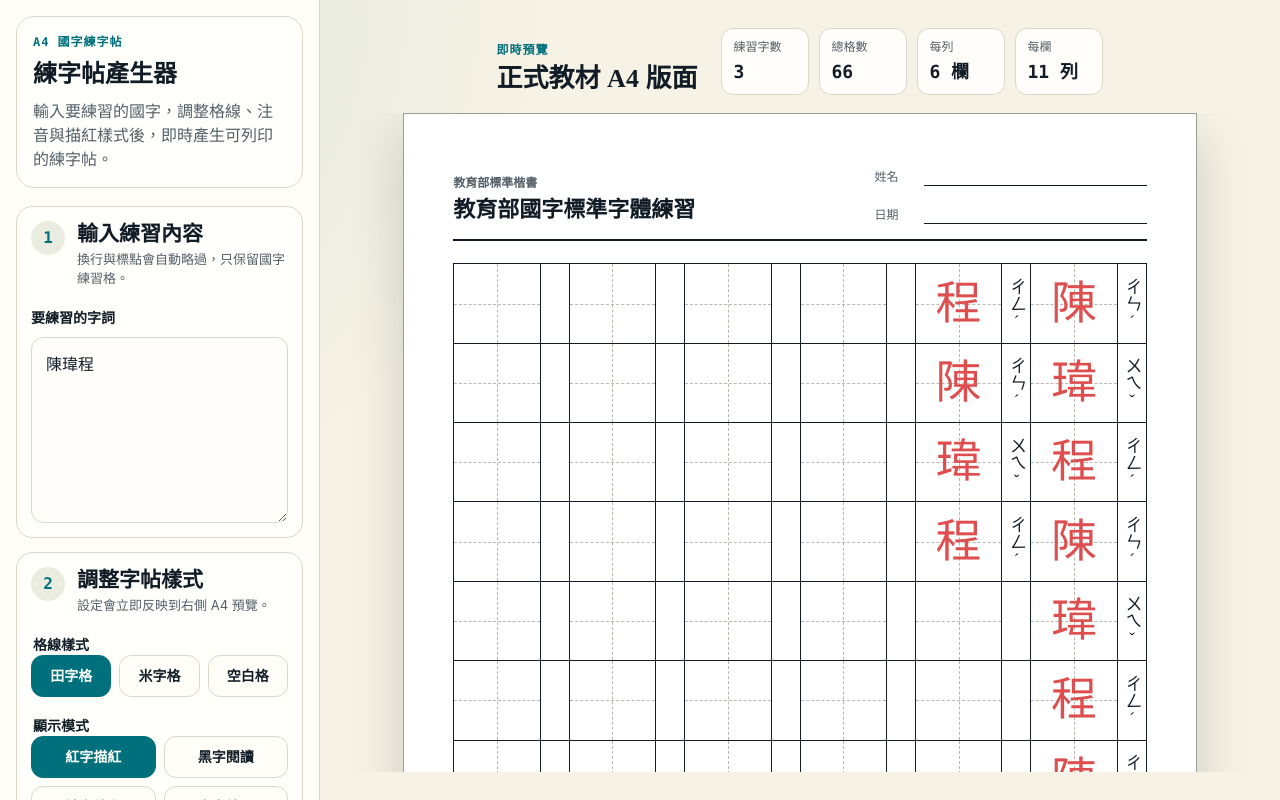
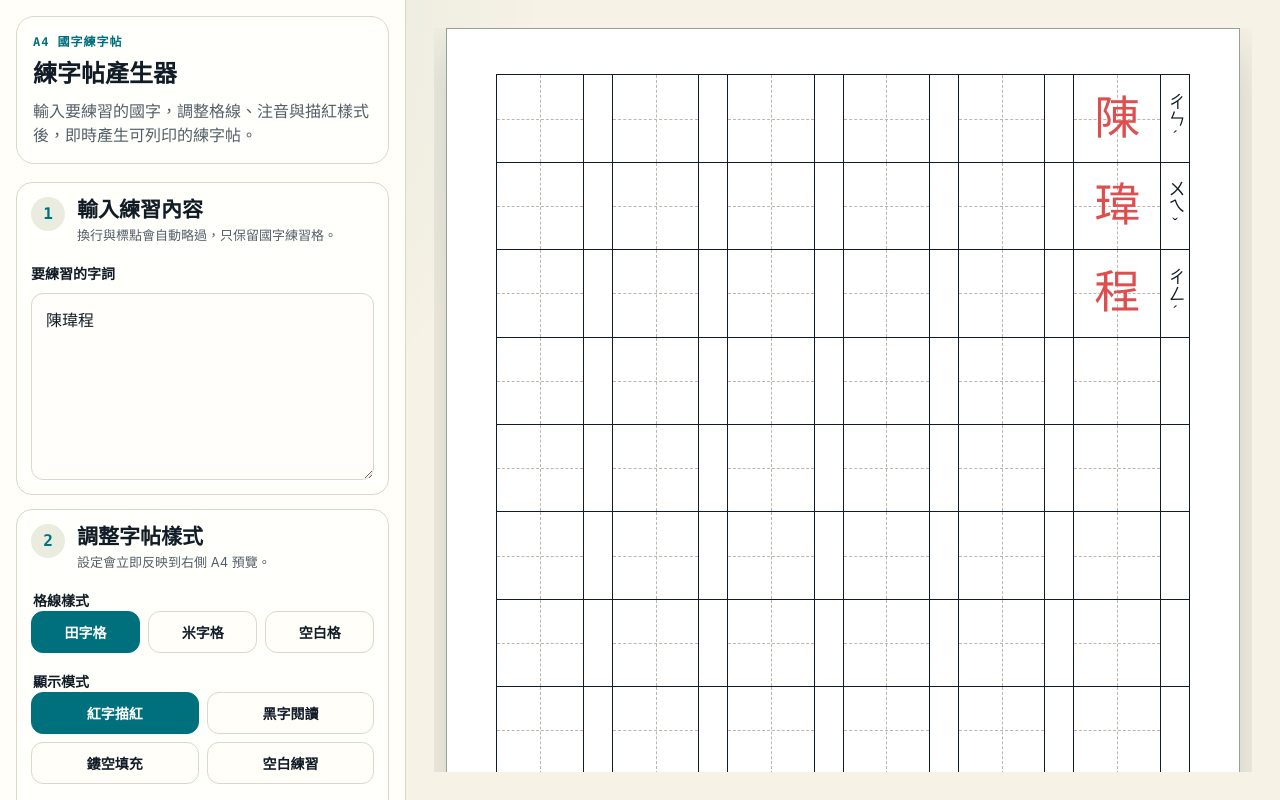
Before and after one commit to Hank076/copybook, a plain HTML site: page index.html in a window 1280 px wide. Drawn offline with Linux system fonts and the light colour scheme; a web font is replaced by a local one.

Commit message:
feat: square cells, auto A4 pagination, and layout tweaks
- constrain practice cells to squares via aspect-ratio
- default whole-sentence repeat to 0 (sentence shown once, repeat = extra copies)
- remove preview toolbar and on-sheet title banner to save space
- cap left control panel at one third of viewport width
- paginate into multiple A4 sheets when rows exceed page height instead of stretching a single sheet

```diff
--- a/app.js
+++ b/app.js
@@ -7,7 +7,16 @@ const state = {
 };
 
 const { buildPracticeItems, calculateTargetRows, contextKeyFor, parsePhoneticData } = window.CopybookCore;
-const COPY_GRID_HEIGHT_MM = 231;
+
+const PAGE = {
+  widthMm: 210,
+  heightMm: 297,
+  padHorizontalMm: 13,
+  padVerticalMm: 12,
+  bpmfPx: 28,
+  cellBorderPx: 1.2,
+};
+const PX_TO_MM = 25.4 / 96;
 
 const els = {
   textInput: document.querySelector("#textInput"),
@@ -15,17 +24,22 @@ const els = {
   fontSizeValue: document.querySelector("#fontSizeValue"),
   repeatCount: document.querySelector("#repeatCount"),
   columnCount: document.querySelector("#columnCount"),
-  columnCountValue: document.querySelector("#columnCountValue"),
   rowCount: document.querySelector("#rowCount"),
-  rowCountValue: document.querySelector("#rowCountValue"),
-  characterCount: document.querySelector("#characterCount"),
-  cellCount: document.querySelector("#cellCount"),
   bpmfToggle: document.querySelector("#bpmfToggle"),
   fillPageToggle: document.querySelector("#fillPageToggle"),
   printButton: document.querySelector("#printButton"),
   status: document.querySelector("#status"),
-  grid: document.querySelector("#grid"),
+  sheetFit: document.querySelector("#sheetFit"),
 };
+
+function maxRowsPerPage(columns, showBpmf) {
+  const gridWidthMm = PAGE.widthMm - PAGE.padHorizontalMm * 2;
+  const squareSideMm = gridWidthMm / columns - (showBpmf ? PAGE.bpmfPx * PX_TO_MM : 0);
+  const rowPitchMm = squareSideMm + PAGE.cellBorderPx * PX_TO_MM;
+  const usableHeightMm = PAGE.heightMm - PAGE.padVerticalMm * 2;
+
+  return Math.max(1, Math.floor(usableHeightMm / rowPitchMm));
+}
 
 function selectedValue(name) {
   return document.querySelector(`input[name="${name}"]:checked`).value;
@@ -153,7 +167,8 @@ function clampNumber(input, min, max, fallback) {
 
 function render() {
   const chars = charactersFromText(els.textInput.value);
-  const repeat = clampNumber(els.repeatCount, 1, 12, 1);
+  const repeat = clampNumber(els.repeatCount, 0, 12, 0);
+  const sentenceCount = repeat + 1;
   const columns = clampNumber(els.columnCount, 4, 8, 6);
   const preferredRows = clampNumber(els.rowCount, 8, 18, 11);
   const fontSize = Number.parseInt(els.fontSize.value, 10);
@@ -166,21 +181,15 @@ function render() {
   els.fontSizeValue.textContent = String(fontSize);
   els.repeatCount.value = String(repeat);
   els.columnCount.value = String(columns);
-  els.columnCountValue.textContent = String(columns);
   els.rowCount.value = String(preferredRows);
-  els.characterCount.textContent = String(chars.length);
-  els.grid.className = `grid ${gridStyle} ${inkMode}${showBpmf ? "" : " no-bpmf"}`;
-  els.grid.style.setProperty("--columns", String(columns));
-  els.grid.style.removeProperty("--rows");
-  els.grid.textContent = "";
 
-  const basePracticeItems = buildPracticeItems(chars, repeat);
-  const targetRows = calculateTargetRows(basePracticeItems.length, columns, preferredRows);
-  const targetCellCount = columns * targetRows;
-  const practiceItems = buildPracticeItems(chars, repeat, fillPage ? targetCellCount : undefined);
-  const cellHeight = COPY_GRID_HEIGHT_MM / targetRows;
+  const gridClassName = `grid ${gridStyle} ${inkMode}${showBpmf ? "" : " no-bpmf"}`;
+  const basePracticeItems = buildPracticeItems(chars, sentenceCount);
+  const totalRows = calculateTargetRows(basePracticeItems.length, columns, preferredRows);
+  const totalCellCount = columns * totalRows;
+  const practiceItems = buildPracticeItems(chars, sentenceCount, fillPage ? totalCellCount : undefined);
 
-  practiceItems.forEach(({ char, sourceIndex }) => {
+  const cells = practiceItems.map(({ char, sourceIndex }) => {
     const contextKey = contextKeyFor(chars, sourceIndex);
     const readings = state.readings.get(char) || [];
     const reading = selectedReadingFor(char, contextKey);
@@ -189,17 +198,31 @@ function render() {
       missing.add(char);
     }
 
-    els.grid.append(createCell(char, contextKey, reading, fontSize, readings.length > 1));
+    return createCell(char, contextKey, reading, fontSize, readings.length > 1);
   });
 
-  for (let index = practiceItems.length; index < targetCellCount; index += 1) {
-    els.grid.append(createPracticeCell());
+  for (let index = practiceItems.length; index < totalCellCount; index += 1) {
+    cells.push(createPracticeCell());
   }
 
-  els.cellCount.textContent = String(targetCellCount);
-  els.rowCountValue.textContent = String(targetRows);
-  els.grid.style.setProperty("--rows", String(targetRows));
-  els.grid.style.setProperty("--cell-height", `${cellHeight.toFixed(3)}mm`);
+  const rowsPerPage = maxRowsPerPage(columns, showBpmf);
+  els.sheetFit.textContent = "";
+
+  for (let rowOffset = 0; rowOffset < totalRows; rowOffset += rowsPerPage) {
+    const pageRows = Math.min(rowsPerPage, totalRows - rowOffset);
+    const grid = document.createElement("div");
+    grid.className = gridClassName;
+    grid.style.setProperty("--columns", String(columns));
+    grid.style.setProperty("--rows", String(pageRows));
+
+    const start = rowOffset * columns;
+    grid.append(...cells.slice(start, start + pageRows * columns));
+
+    const sheet = document.createElement("article");
+    sheet.className = "sheet";
+    sheet.append(grid);
+    els.sheetFit.append(sheet);
+  }
 
   updateStatus(Array.from(missing));
 }
@@ -222,7 +245,7 @@ function bindEvents() {
   }
 
   els.printButton.addEventListener("click", () => window.print());
-  els.grid.addEventListener("click", handleGridClick);
+  els.sheetFit.addEventListener("click", handleGridClick);
 }
 
 function handleGridClick(event) {
--- a/index.html
+++ b/index.html
@@ -87,7 +87,7 @@
 
             <label class="field">
               <span>整句重複次數</span>
-              <input id="repeatCount" type="number" min="1" max="12" value="5">
+              <input id="repeatCount" type="number" min="0" max="12" value="0">
             </label>
           </div>
         </section>
@@ -110,47 +110,8 @@
       </aside>
 
       <section class="preview-stage" aria-label="練字帖預覽" data-od-id="preview-stage">
-        <div class="preview-toolbar" aria-label="預覽摘要">
-          <div>
-            <p class="eyebrow">即時預覽</p>
-            <h2>正式教材 A4 版面</h2>
-          </div>
-          <dl class="preview-stats">
-            <div>
-              <dt>練習字數</dt>
-              <dd id="characterCount">0</dd>
-            </div>
-            <div>
-              <dt>總格數</dt>
-              <dd id="cellCount">0</dd>
-            </div>
-            <div>
-              <dt>每列</dt>
-              <dd><span id="columnCountValue">6</span> 欄</dd>
-            </div>
-            <div>
-              <dt>每欄</dt>
-              <dd><span id="rowCountValue">11</span> 列</dd>
-            </div>
-          </dl>
-        </div>
-
         <div id="sheetFrame" class="sheet-frame">
-          <div id="sheetFit" class="sheet-fit">
-            <article id="sheet" class="sheet">
-              <header class="sheet-header">
-                <div>
-                  <p>教育部標準楷書</p>
-                  <h2>教育部國字標準字體練習</h2>
-                </div>
-                <dl>
-                  <div><dt>姓名</dt><dd></dd></div>
-                  <div><dt>日期</dt><dd></dd></div>
-                </dl>
-              </header>
-              <div id="grid" class="grid" aria-live="polite"></div>
-            </article>
-          </div>
+          <div id="sheetFit" class="sheet-fit" aria-live="polite"></div>
         </div>
       </section>
     </main>
--- a/style.css
+++ b/style.css
@@ -56,7 +56,7 @@ button {
 
 .app-shell {
   display: grid;
-  grid-template-columns: 320px minmax(0, 1fr);
+  grid-template-columns: min(33.333vw, calc(100vw - 210mm - 80px)) minmax(0, 1fr);
   min-height: 100vh;
 }
 
@@ -325,48 +325,6 @@ input[type="range"] {
   overflow: hidden;
 }
 
-.preview-toolbar {
-  display: flex;
-  justify-content: space-between;
-  align-items: end;
-  gap: 24px;
-  max-width: calc(210mm + 8px);
-  margin: 0 auto 18px;
-}
-
-.preview-toolbar h2 {
-  margin-top: 4px;
-  font-size: 26px;
-}
-
-.preview-stats {
-  display: flex;
-  gap: 10px;
-  margin: 0;
-}
-
-.preview-stats div {
-  min-width: 88px;
-  padding: 9px 11px;
-  border: 1px solid var(--border);
-  border-radius: 12px;
-  background: color-mix(in oklch, var(--surface) 86%, var(--bg));
-}
-
-.preview-stats dt {
-  color: var(--muted);
-  font-size: 12px;
-}
-
-.preview-stats dd {
-  margin: 2px 0 0;
-  color: var(--fg);
-  font-family: var(--font-mono);
-  font-size: 18px;
-  font-weight: 800;
-  font-variant-numeric: tabular-nums;
-}
-
 .sheet-frame {
   flex: 1;
   min-height: 0;
@@ -376,8 +334,10 @@ input[type="range"] {
 }
 
 .sheet-fit {
-  width: 210mm;
-  min-height: 297mm;
+  display: flex;
+  flex-direction: column;
+  align-items: center;
+  gap: 18px;
   margin: 0 auto;
 }
 
@@ -391,61 +351,13 @@ input[type="range"] {
   box-shadow: 0 22px 48px color-mix(in oklch, var(--fg) 18%, transparent);
 }
 
-.sheet-header {
-  display: grid;
-  grid-template-columns: 1fr 72mm;
-  gap: 10mm;
-  align-items: end;
-  margin-bottom: 6mm;
-  padding-bottom: 4mm;
-  border-bottom: 2px solid var(--fg);
-}
-
-.sheet-header p {
-  color: var(--muted);
-  font-size: 12px;
-  font-weight: 700;
-}
-
-.sheet-header h2 {
-  margin-top: 1mm;
-  color: var(--fg);
-  font-size: 22px;
-}
-
-.sheet-header dl {
-  display: grid;
-  gap: 3mm;
-  margin: 0;
-}
-
-.sheet-header div div,
-.sheet-header dl div {
-  display: grid;
-  grid-template-columns: 9mm 1fr;
-  gap: 4mm;
-  align-items: end;
-}
-
-.sheet-header dt {
-  color: var(--muted);
-  font-size: 12px;
-}
-
-.sheet-header dd {
-  min-height: 7mm;
-  margin: 0;
-  border-bottom: 1px solid var(--fg);
-}
-
 .grid {
   --columns: 6;
   --rows: 11;
-  --cell-height: 21mm;
   display: grid;
   direction: rtl;
   grid-auto-flow: column;
-  grid-template-rows: repeat(var(--rows), var(--cell-height));
+  grid-template-rows: repeat(var(--rows), auto);
   grid-auto-columns: minmax(0, 1fr);
   grid-template-columns: repeat(var(--columns), minmax(0, 1fr));
   gap: 0;
@@ -458,7 +370,6 @@ input[type="range"] {
   display: grid;
   grid-template-columns: 1fr 28px;
   min-width: 0;
-  height: var(--cell-height);
   direction: ltr;
   border-right: 0;
   border-bottom: 1.2px solid var(--fg);
@@ -480,6 +391,7 @@ input[type="range"] {
   display: grid;
   place-items: center;
   min-width: 0;
+  aspect-ratio: 1 / 1;
   border-right: 1.2px solid var(--fg);
   overflow: hidden;
 }
@@ -609,18 +521,8 @@ input[type="range"] {
   }
 
   .control-grid,
-  .preview-toolbar,
   .actions {
     grid-template-columns: 1fr;
-  }
-
-  .preview-toolbar {
-    display: grid;
-  }
-
-  .preview-stats {
-    overflow-x: auto;
-    padding-bottom: 4px;
   }
 
   .sheet-frame {
@@ -638,8 +540,7 @@ input[type="range"] {
     background: var(--surface);
   }
 
-  .workspace-panel,
-  .preview-toolbar {
+  .workspace-panel {
     display: none;
   }
 
@@ -659,16 +560,22 @@ input[type="range"] {
   }
 
   .sheet-fit {
-    width: auto !important;
-    min-height: 0 !important;
+    display: block;
+    gap: 0;
   }
 
   .sheet {
     width: 210mm;
+    height: 297mm;
     min-height: 297mm;
     margin: 0;
     border: 0;
     box-shadow: none;
     transform: none;
+    break-inside: avoid;
+  }
+
+  .sheet + .sheet {
+    break-before: page;
   }
 }
```
